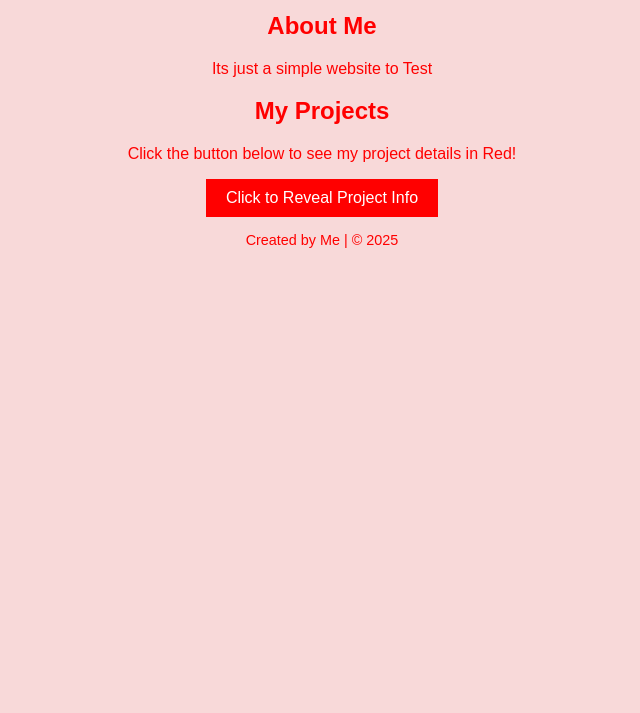
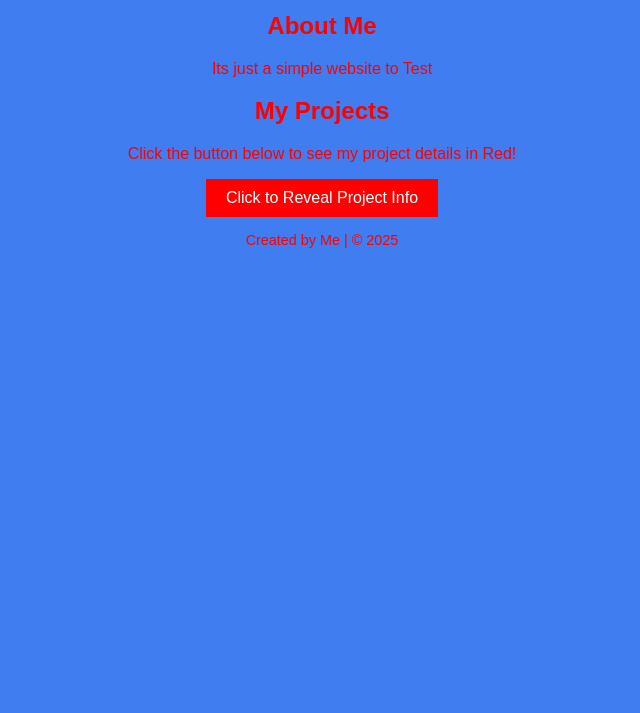
Before and after one commit to elliotX19/mywebsite, a plain HTML site: page index.html in a window 1280 px wide. Shown: the part 87-800 px from the top of the page, without its empty margins (318-958 px from the left). Drawn offline with Linux system fonts and the light colour scheme.

Commit message:
I have tested the web

```diff
--- a/style.css
+++ b/style.css
@@ -1,7 +1,7 @@
 
 body {
     font-family: Arial, sans-serif;
-    background-color: rgb(248, 217, 217);
+    background-color: rgb(63, 125, 240);
     color: red;  /* Change all text color to red */
 }
 
```
